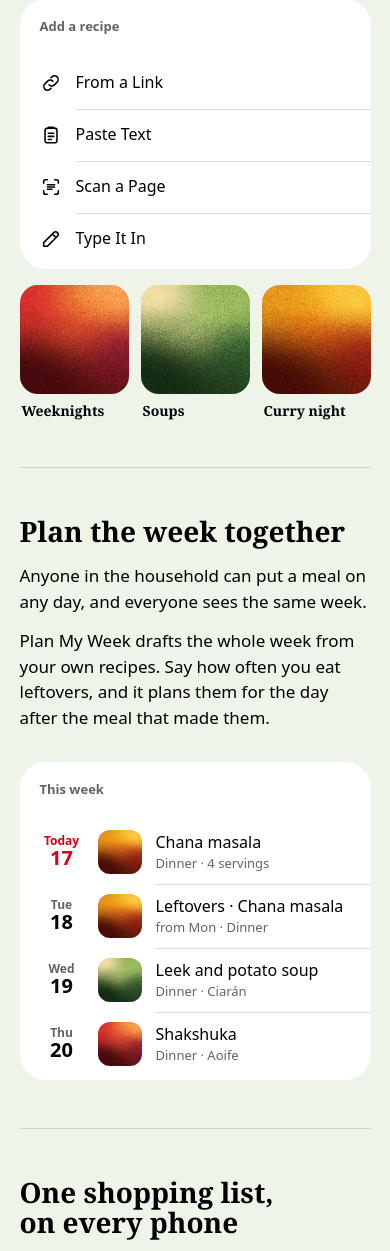
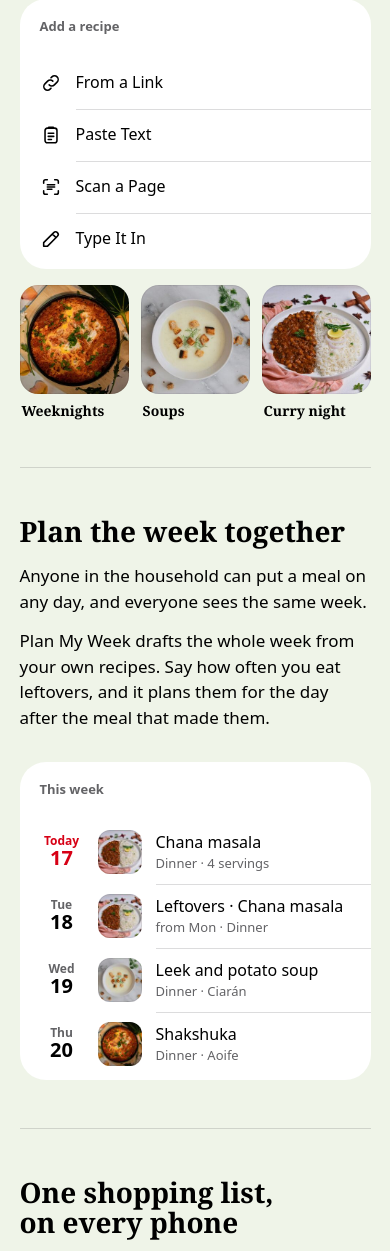
Before and after one commit to darrensill1304/pantry-website, a plain HTML site: page index.html in a window 390 px wide. Shown: the part 1205-2456 px from the top of the page. Drawn offline with Linux system fonts and the light colour scheme.

Commit message:
feat: show the built-in recipes' real photos in the phone mock-ups
The collections shelf and the week's plan drew generated covers for
Shakshuka, Leek and potato soup and Chana masala. They now show those
recipes' photos from the app, as small square copies in assets/ at about
twice their shown size, with all metadata stripped. Served from this
site, so the page still loads nothing from another site.

The hero keeps its three generated covers: it is the app's first-run art
(CoverFan), which still draws them, and it illustrates the sentence about
recipes without a photo.

```diff
--- a/assets/site.css
+++ b/assets/site.css
@@ -11,6 +11,7 @@
   --on-action: #ffffff;
   --today: #d70015;
   --todo: #ffe066;
+  --art-line: rgba(0, 0, 0, 0.07);
   --serif: ui-serif, "New York", "Iowan Old Style", Charter, "Bitstream Charter", "Sitka Text", Cambria, Georgia, serif;
   --sans: system-ui, -apple-system, BlinkMacSystemFont, "Segoe UI", Roboto, "Helvetica Neue", Arial, sans-serif;
   --gutter: clamp(16px, 5vw, 56px);
@@ -29,6 +30,7 @@
     --on-action: #1c1c1e;
     --today: #ff6961;
     --todo: #ffd60a;
+    --art-line: rgba(255, 255, 255, 0.08);
   }
 }
 
@@ -163,6 +165,10 @@ mark.todo::after { content: "]"; }
 .cover.c2 { background-color: #7DA152; background-image: linear-gradient(11deg, #142B14e6 0%, #142B1459 42%, #142B1400 70%), radial-gradient(96% 68% at 0% 104%, #142B14ff 36.6%, #142B14d6 52.4%, #142B147f 68.3%, #142B1429 84.1%, #142B1400 100%), radial-gradient(71.61% 60.21% at 100.06% 78.12%, #3A6933fd 21.1%, #3A6933d4 40.8%, #3A69337e 60.6%, #3A693328 80.3%, #3A693300 100%), radial-gradient(60.83% 46.48% at 42.42% 53.23%, #C5CB7Fe4 3.1%, #C5CB7Fc0 27.3%, #C5CB7F72 51.5%, #C5CB7F25 75.8%, #C5CB7F00 100%), radial-gradient(43.20% 37.46% at 20.13% 12.30%, #FAEEC674 0.0%, #FAEEC662 3.3%, #FAEEC63a 35.5%, #FAEEC613 67.8%, #FAEEC600 100%), radial-gradient(71.42% 55.70% at 1.39% 6.00%, #EFD897fb 18.2%, #EFD897d3 38.6%, #EFD8977e 59.1%, #EFD89728 79.5%, #EFD89700 100%), radial-gradient(69.63% 54.46% at 88.32% 20.39%, #9BBB5Dfa 16.2%, #9BBB5Dd2 37.1%, #9BBB5D7d 58.1%, #9BBB5D28 79.0%, #9BBB5D00 100%); }
 .cover.c3 { background-color: #DE8A1F; background-image: linear-gradient(11deg, #470B05e6 0%, #470B0559 42%, #470B0500 70%), radial-gradient(96% 68% at 0% 104%, #470B05ff 36.6%, #470B05d6 52.4%, #470B057f 68.3%, #470B0529 84.1%, #470B0500 100%), radial-gradient(68.55% 57.91% at 97.28% 75.21%, #B52A18fb 17.8%, #B52A18d3 38.3%, #B52A187d 58.9%, #B52A1828 79.4%, #B52A1800 100%), radial-gradient(58.78% 45.28% at 51.29% 53.67%, #EE7113dd 0.1%, #EE7113b9 25.1%, #EE71136e 50.0%, #EE711323 75.0%, #EE711300 100%), radial-gradient(44.45% 38.30% at 83.14% 13.98%, #FFD96A80 0.0%, #FFD96A6c 5.7%, #FFD96A40 37.2%, #FFD96A15 68.6%, #FFD96A00 100%), radial-gradient(81.15% 62.06% at 93.06% 8.61%, #F7BD23fe 27.4%, #F7BD23d6 45.5%, #F7BD237f 63.7%, #F7BD2329 81.8%, #F7BD2300 100%), radial-gradient(68.38% 53.64% at 8.29% 22.80%, #E89519f8 14.8%, #E89519d1 36.1%, #E895197c 57.4%, #E8951928 78.7%, #E8951900 100%); }
 
+/* A built-in recipe's photo (components/RecipeImage.tsx): it fills its shape, with a hairline
+   edge so a pale dish doesn't melt into a white cell. */
+.photo { width: 100%; height: auto; object-fit: cover; outline: 1px solid var(--art-line); outline-offset: -1px; }
+
 .feature {
   display: grid; gap: 32px; align-items: center;
   padding-block: clamp(48px, 7vw, 96px);
@@ -200,7 +206,7 @@ mark.todo::after { content: "]"; }
 .menu .row { --inset: 56px; }
 
 .shelf { display: grid; grid-template-columns: repeat(3, minmax(0, 1fr)); gap: 12px; }
-.shelf .cover { aspect-ratio: 1; border-radius: 18px; }
+.shelf .photo { aspect-ratio: 1; border-radius: 18px; }
 .shelf p { margin: 8px 2px 0; font: 600 0.875rem/1.25 var(--serif); }
 
 .plan .row { --inset: 136px; }
@@ -209,7 +215,6 @@ mark.todo::after { content: "]"; }
 .day b { font-size: 1.25rem; font-weight: 600; }
 .today small, .today b { color: var(--today); }
 .thumb { flex: none; width: 44px; aspect-ratio: 1; border-radius: 12px; }
-.thumb::after { background-size: 64px; }
 
 .list .row { --inset: 56px; }
 .check { flex: none; width: 22px; height: 22px; border-radius: 50%; border: 1.5px solid var(--ink-2); }
--- a/index.html
+++ b/index.html
@@ -69,9 +69,9 @@
           <div class="row"><svg class="glyph" viewBox="0 0 24 24"><path d="M4 20h4L19 9a2.8 2.8 0 0 0-4-4L4 16v4zM13.5 6.5l4 4"/></svg><span class="main">Type It In</span></div>
         </div>
         <div class="shelf">
-          <div><div class="cover c1"></div><p>Weeknights</p></div>
-          <div><div class="cover c2"></div><p>Soups</p></div>
-          <div><div class="cover c3"></div><p>Curry night</p></div>
+          <div><img class="photo" src="/assets/shakshuka-300.jpg" alt="" width="300" height="300"><p>Weeknights</p></div>
+          <div><img class="photo" src="/assets/leek-and-potato-soup-300.jpg" alt="" width="300" height="300"><p>Soups</p></div>
+          <div><img class="photo" src="/assets/chana-masala-300.jpg" alt="" width="300" height="300"><p>Curry night</p></div>
         </div>
       </figure>
     </section>
@@ -85,10 +85,10 @@
       <figure role="img" aria-label="A week in Pantry's plan. Today, Monday: chana masala for dinner, 4 servings. Tuesday: leftovers of the chana masala. Wednesday: leek and potato soup. Thursday: shakshuka.">
         <div class="group plan">
           <p class="group-head">This week</p>
-          <div class="row"><span class="day today"><small>Today</small><b>17</b></span><div class="cover thumb c3"></div><span class="main">Chana masala<span class="sub">Dinner · 4 servings</span></span></div>
-          <div class="row"><span class="day"><small>Tue</small><b>18</b></span><div class="cover thumb c3"></div><span class="main">Leftovers · Chana masala<span class="sub">from Mon · Dinner</span></span></div>
-          <div class="row"><span class="day"><small>Wed</small><b>19</b></span><div class="cover thumb c2"></div><span class="main">Leek and potato soup<span class="sub">Dinner · Ciarán</span></span></div>
-          <div class="row"><span class="day"><small>Thu</small><b>20</b></span><div class="cover thumb c1"></div><span class="main">Shakshuka<span class="sub">Dinner · Aoife</span></span></div>
+          <div class="row"><span class="day today"><small>Today</small><b>17</b></span><img class="photo thumb" src="/assets/chana-masala-96.jpg" alt="" width="96" height="96"><span class="main">Chana masala<span class="sub">Dinner · 4 servings</span></span></div>
+          <div class="row"><span class="day"><small>Tue</small><b>18</b></span><img class="photo thumb" src="/assets/chana-masala-96.jpg" alt="" width="96" height="96"><span class="main">Leftovers · Chana masala<span class="sub">from Mon · Dinner</span></span></div>
+          <div class="row"><span class="day"><small>Wed</small><b>19</b></span><img class="photo thumb" src="/assets/leek-and-potato-soup-96.jpg" alt="" width="96" height="96"><span class="main">Leek and potato soup<span class="sub">Dinner · Ciarán</span></span></div>
+          <div class="row"><span class="day"><small>Thu</small><b>20</b></span><img class="photo thumb" src="/assets/shakshuka-96.jpg" alt="" width="96" height="96"><span class="main">Shakshuka<span class="sub">Dinner · Aoife</span></span></div>
         </div>
       </figure>
     </section>
```
Also changed, not shown: assets/chana-masala-300.jpg (added), assets/chana-masala-96.jpg (added), assets/leek-and-potato-soup-300.jpg (added), assets/leek-and-potato-soup-96.jpg (added), assets/shakshuka-300.jpg (added), assets/shakshuka-96.jpg (added), 1 other file.
